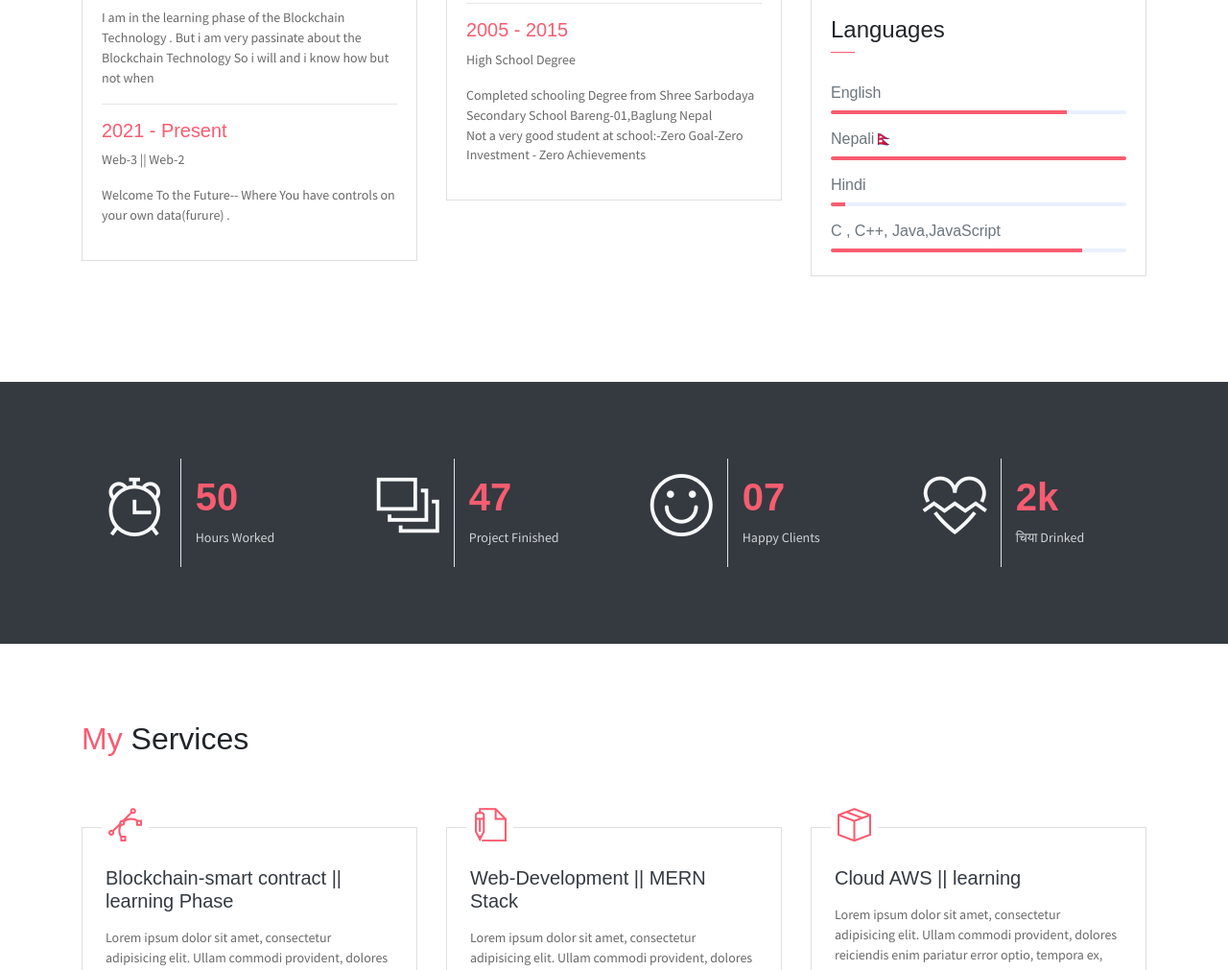
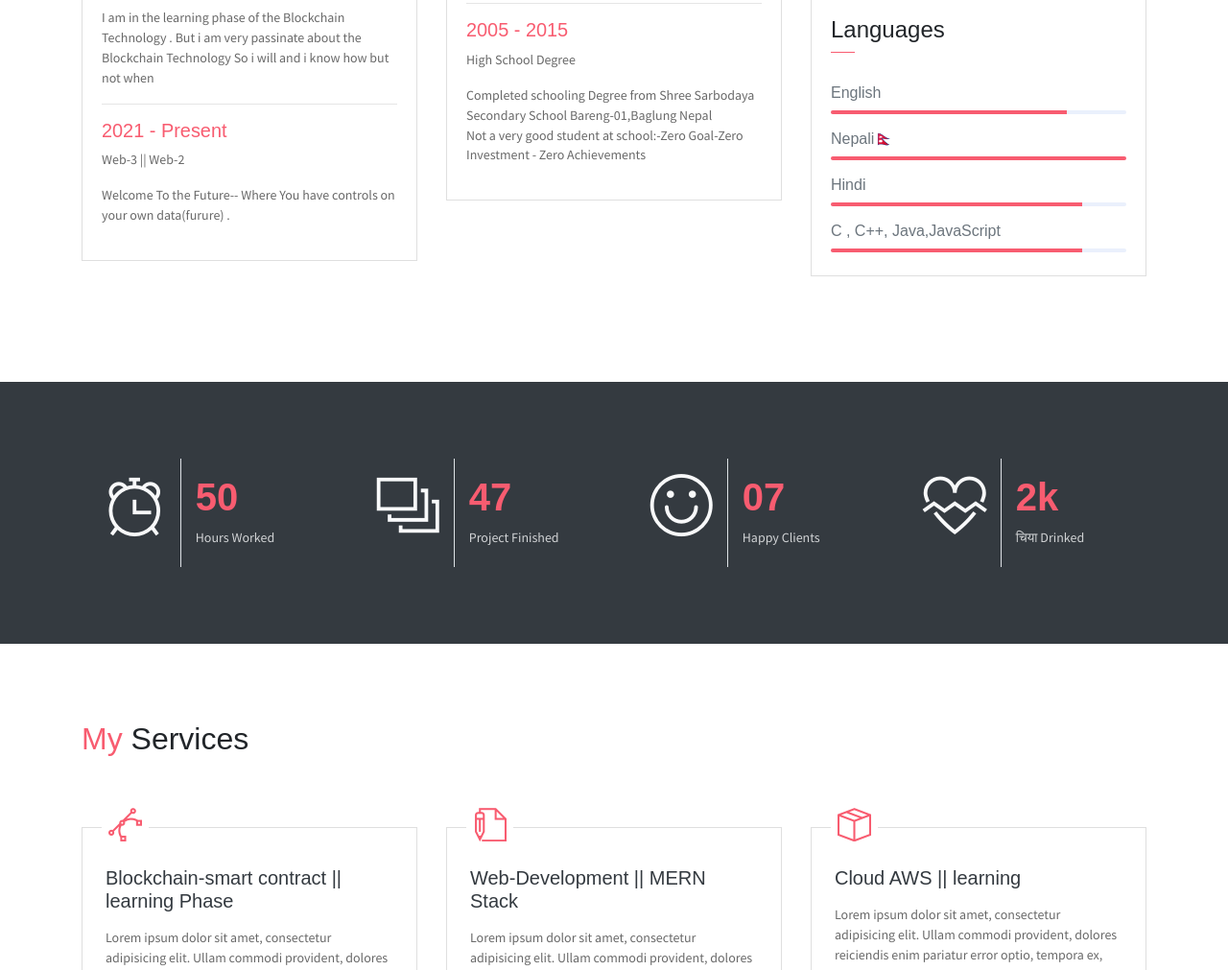
Before and after one commit to iam8uman/Ave, a website: page index.html in a window 1280 px wide. Shown: the part 1824-2835 px from the top of the page at 96% size. Drawn offline with Linux system fonts and the light colour scheme; some packages are replaced by stand-ins of ours.

Commit message:
hindi 85

```diff
--- a/index.html
+++ b/index.html
@@ -275,7 +275,7 @@
                             </div>
                             <h6>Hindi</h6>
                             <div class="progress mb-3">
-                                <div class="progress-bar bg-danger" role="progressbar" style="width: 5%"
+                                <div class="progress-bar bg-danger" role="progressbar" style="width: 85%"
                                     aria-valuenow="50" aria-valuemin="0" aria-valuemax="100"></div>
                             </div>
                             <h6>C , C++, Java,JavaScript</h6>
```
